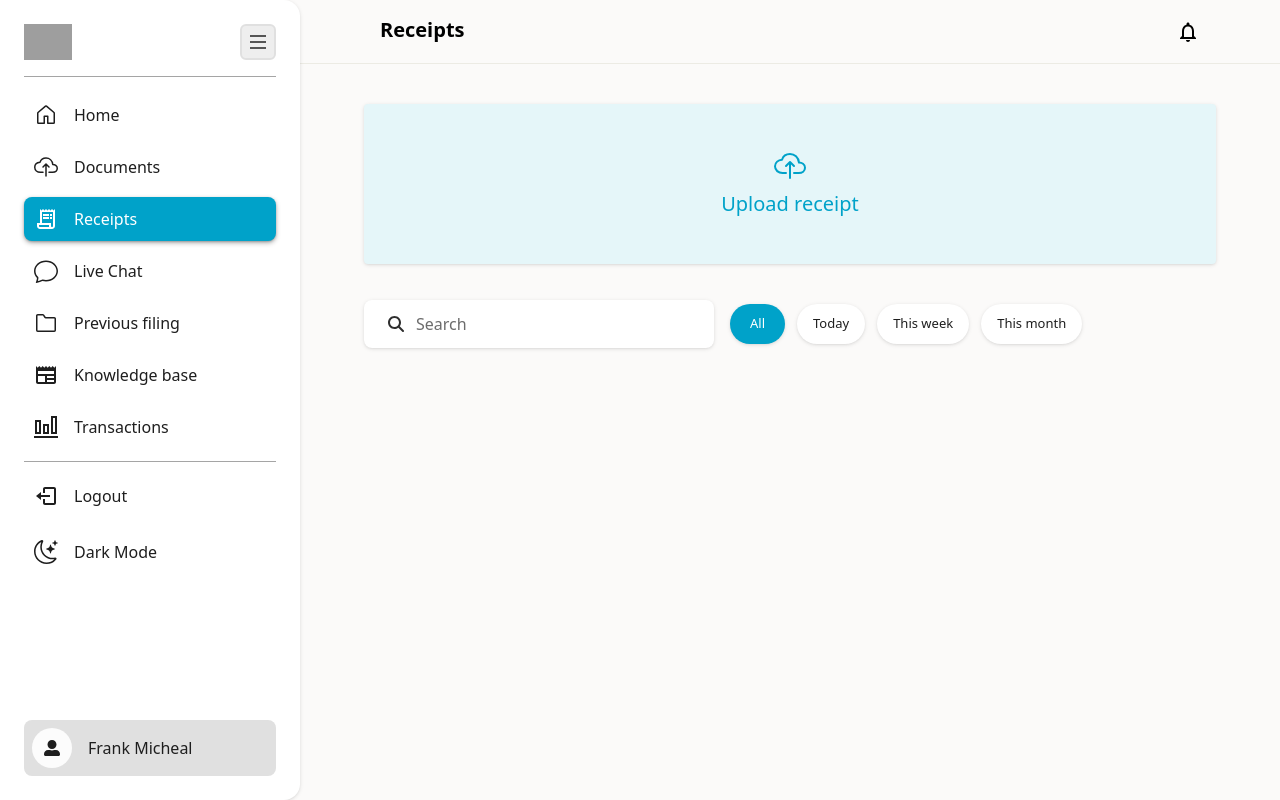
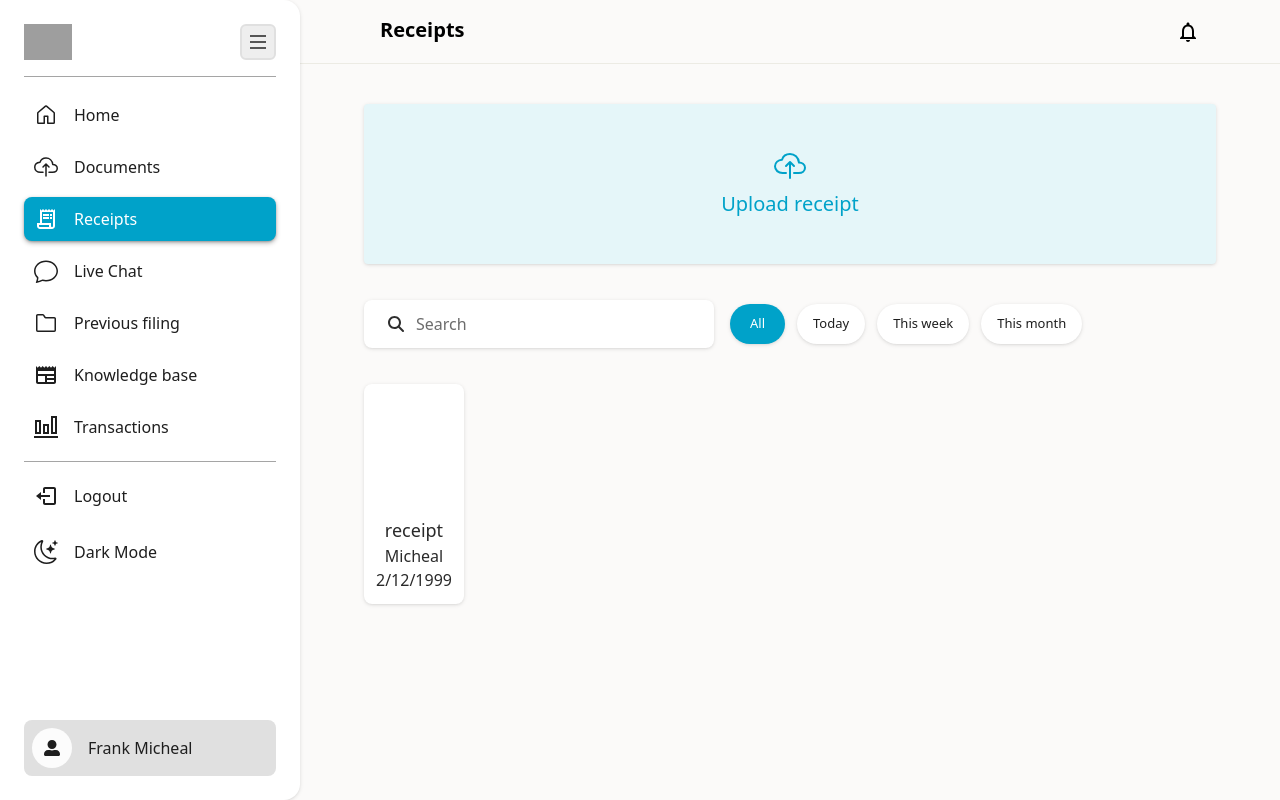
Before and after one commit to Trayshmhirk/tax-return-user-app, a React (Vite) app: page /receipts in a window 1280 px wide. Built offline with nearby package versions, Linux system fonts and the light colour scheme; grey boxes are pictures that could not be loaded.

Commit message:
fixing type check errors

```diff
--- a/src/components/ReceiptCard.tsx
+++ b/src/components/ReceiptCard.tsx
@@ -1,20 +1,27 @@
 type ReceiptCardPropTypes = {
-   handleClick: (receipt: object) => void;
-   receipt: object;
+   receiptId: string;
+   handleClick: (receipt: {
+      receiptId: string;
+      title: string;
+      fullname: string;
+      date: string;
+   }) => void;
    title: string;
    owner_info: {
       fullname: string;
    };
-   date: Date;
+   date: string;
 };
 
 const ReceiptCard = ({
+   receiptId,
    handleClick,
-   receipt,
    title,
-   owner_info,
+   owner_info: { fullname },
    date,
 }: ReceiptCardPropTypes) => {
+   console.log(receiptId);
+
    const truncateString = (str: string, num: number) => {
       if (str.length <= num) {
          return str;
@@ -28,8 +35,8 @@ const ReceiptCard = ({
    return (
       <div>
          <div
-            className="receipt-card flex flex-col text-center gap-2 p-3 rounded-lg cursor-pointer bg-americanSilver dark:bg-spanishGray shadow-md dark:shadow-md-dark"
-            onClick={() => handleClick(receipt)}
+            className="receipt-card flex flex-col text-center gap-2 p-3 rounded-lg cursor-pointer bg-white dark:bg-americanSilver shadow-md dark:shadow-md-dark text-darkGray font-medium"
+            onClick={() => handleClick({ receiptId, title, fullname, date })}
          >
             <div className="h-28">
                {/* <img src={ReceiptImg} alt="" className="w-100 h-100" /> */}
@@ -38,7 +45,7 @@ const ReceiptCard = ({
                <h4 className="text-sm md:text-lg">
                   {truncateString(title, 15)}
                </h4>
-               <p className="text-xs md:text-base">{owner_info.fullname}</p>
+               <p className="text-xs md:text-base">{fullname}</p>
                <p className="text-xs md:text-base">{displayDate}</p>
             </div>
          </div>
--- a/src/pages/Receipts.tsx
+++ b/src/pages/Receipts.tsx
@@ -1,18 +1,21 @@
 import { useState } from "react";
 import SearchAndFilter from "../components/SearchAndFilter";
 import UploadPdfImage from "../components/UploadPdfImage";
+import ReceiptCard from "../components/ReceiptCard";
+import { useNavigate } from "react-router-dom";
 
 type ReceiptsPropTypes = {
-   receipt: string;
+   id: string;
    title: string;
    owner_info: {
       fullname: string;
    };
-   date: Date;
+   date: string;
 };
 
 const receipts: ReceiptsPropTypes[] = [
    {
+      id: "retdb2137",
       title: "receipt",
       owner_info: {
          fullname: "Micheal",
@@ -22,6 +25,8 @@ const receipts: ReceiptsPropTypes[] = [
 ];
 
 const Receipts = () => {
+   const navigate = useNavigate();
+
    const [searchInput, setSearchInput] = useState<string>("");
    const [selectedFilter, setSelectedFilter] = useState<string>("");
    const [activeFilter, setActiveFilter] = useState<string>("All");
@@ -40,7 +45,7 @@ const Receipts = () => {
       setSelectedFilter(title);
    };
 
-   const getTimelyValue = (dateString) => {
+   const getTimelyValue = (dateString: string) => {
       const receiptDate = new Date(dateString);
       const currentDate = new Date();
 
@@ -132,6 +137,17 @@ const Receipts = () => {
       }
    };
 
+   const handleOpenReceipt = (
+      receiptId: string,
+      title: string,
+      fullname: string,
+      date: string
+   ) => {
+      navigate("view-receipt", {
+         state: { data: { receiptId, title, fullname, date } },
+      });
+   };
+
    return (
       <div className="flex flex-col gap-9">
          <UploadPdfImage
@@ -150,18 +166,16 @@ const Receipts = () => {
          <div className="w-full flex flex-wrap gap-5">
             {filteredReceipts.length ? (
                <>
-                  {/* {filteredReceipts.map((receipt, index) => (
-                     <>
-                        <ReceiptsCard
-                           key={index}
-                           receipt={receipt}
-                           handleClick={handleOpenReceipt}
-                           title={receipt.title}
-                           owner_info={receipt.owner_info}
-                           date={receipt.date}
-                        />
-                     </>
-                  ))} */}
+                  {filteredReceipts.map((receipt, index) => (
+                     <ReceiptCard
+                        key={index}
+                        receiptId={receipt.id}
+                        handleClick={() => handleOpenReceipt}
+                        title={receipt.title}
+                        owner_info={receipt.owner_info}
+                        date={receipt.date}
+                     />
+                  ))}
                </>
             ) : (
                <p className="pending-text w-100 text-center">
```
